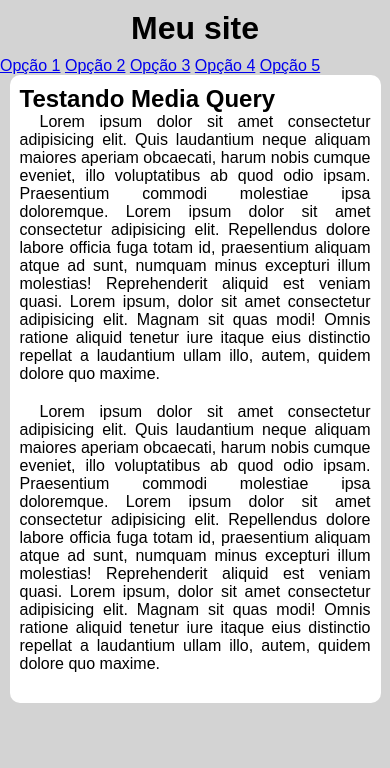
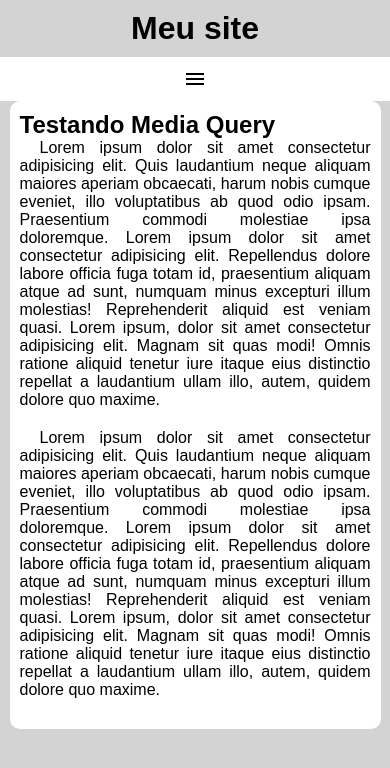
Before and after one commit to Francisco-Ronald-Dev/Html-Css, a plain HTML site: page html-css/ex026/mq005/index.html in a window 390 px wide. Drawn offline with nearby package versions, Linux system fonts and the light colour scheme.

Commit message:
Exercício 26 005 de media query

```diff
--- a/html-css/ex026/mq005/estilos/style.css
+++ b/html-css/ex026/mq005/estilos/style.css
@@ -17,8 +17,22 @@ header > h1{
     text-align: center;
 }
 
+span#burguer{
+    background-color: rgb(81, 81, 81);
+    color: white;
+    display: block;
+    text-align: center;
+    padding: 10px;
+    cursor: pointer; /*Este Parâmetro (cursor: pointer;) faz com que o Cursor se transforme na "Mão-zinha"*/
+}
+
+span#burguer{
+    background-color: rgb(255, 255, 255);
+    color: rgb(0, 0, 0);
+}
+
 menu{
-    display: block;
+    display: none;
 }
 
 menu > ul{
--- a/html-css/ex026/mq005/index.html
+++ b/html-css/ex026/mq005/index.html
@@ -4,6 +4,11 @@
     <meta charset="UTF-8">
     <meta name="viewport" content="width=device-width, initial-scale=1.0">
     <title>Media Query</title>
+    <!-- Aula 11 / Vídio 38 do Cap 25 do Modulo 4-->
+    <!-- Criando um menu Hambúrguer-->
+
+    <!-- Na linha de código abaixo nos estamos importando o ícone direto do Google Fonts que disponibilizou este código abaixo que usamos agora.-->
+    <link rel="stylesheet" href="https://fonts.googleapis.com/css2?family=Material+Symbols+Outlined:opsz,wght,FILL,GRAD@20..48,100..700,0..1,-50..200&icon_names=menu" />
     <link rel="stylesheet" href="estilos/style.css">
     <!-- Aula 9 / Vídio 36 do Cap 25 do Modulo 4-->
     <!-- Aqui nos vamos criar um Menu Responsivel que se adapte a Diferentes telas, essa é a proposta do Media Query.-->
@@ -12,6 +17,9 @@
     <header>
         <h1>Meu site</h1>
         <!-- Como nos vamos criar um Menu nos vamos usar a Tag (menu) e faremos isso como uma lista não númerada.-->
+
+        <span id="burguer" class="material-symbols-outlined" onclick="clickMenu()">menu</span> <!-- No Vídio do curso nos inserimos o ícone usando a Tag (i) mas no site do Google Fonts diz que devemos usar a Tag (span) para fazermos isso.-->
+        <menu id="itens">
             <ul>
                 <li>
                     <a href="#">Opção 1</a>
@@ -21,6 +29,7 @@
                     <a href="#">Opção 5</a>
                 </li>
             </ul>
+        </menu>
     </header>
     <main>
         <article>
@@ -29,5 +38,18 @@
             <p>Lorem ipsum dolor sit amet consectetur adipisicing elit. Quis laudantium neque aliquam maiores aperiam obcaecati, harum nobis cumque eveniet, illo voluptatibus ab quod odio ipsam. Praesentium commodi molestiae ipsa doloremque. Lorem ipsum dolor sit amet consectetur adipisicing elit. Repellendus dolore labore officia fuga totam id, praesentium aliquam atque ad sunt, numquam minus excepturi illum molestias! Reprehenderit aliquid est veniam quasi. Lorem ipsum, dolor sit amet consectetur adipisicing elit. Magnam sit quas modi! Omnis ratione aliquid tenetur iure itaque eius distinctio repellat a laudantium ullam illo, autem, quidem dolore quo maxime.</p>
         </article>
     </main>
+
+    <script> /* Aqui nos temos os nossos códigos em JavaScript*/
+        function clickMenu(){
+            if(itens.style.display == "block"){
+                /*Quando o display da Tag (menu) recebe o valor "none" todas as opções são escondidas automaticamente.*/
+                itens.style.display = "none"
+            }else{
+                /*Quando o display da Tag (menu) recebe o valor "block" todas as opções são exibidas automaticamente.*/
+                itens.style.display = "block"
+            }
+
+        }
+    </script>
 </body>
 </html>
```
Lines whose indentation alone changed are shown as unchanged.
